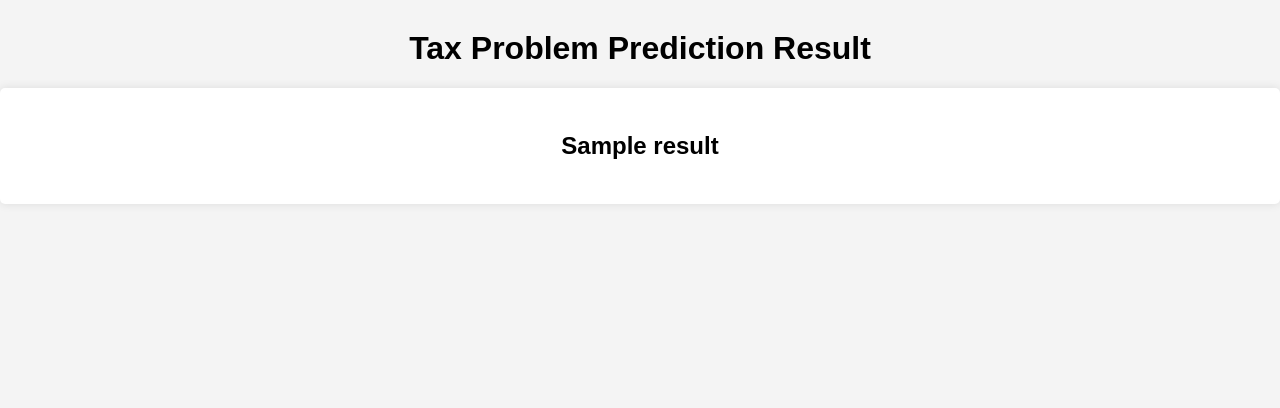
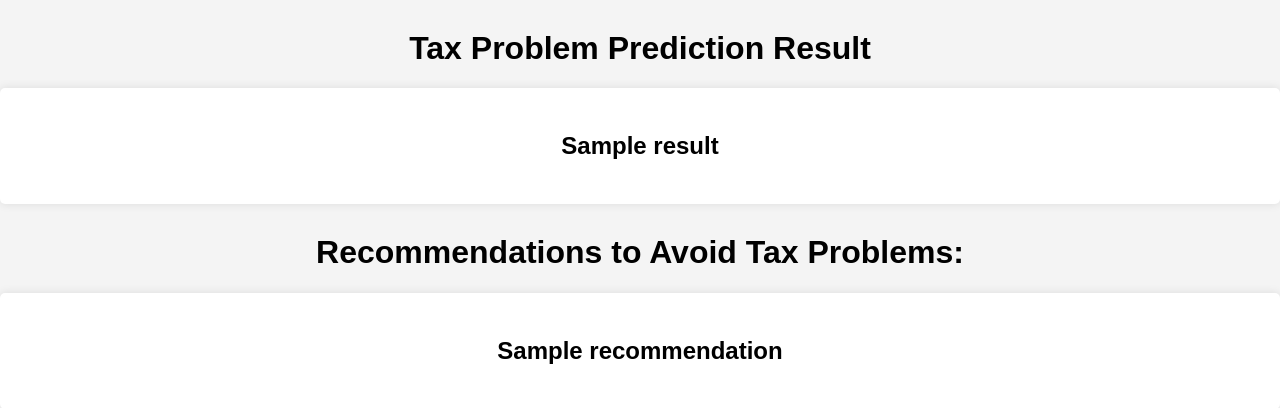
Before and after one commit to FaresChernii/Tax-Prediction, a Flask app: template templates/result.html in a window 1280 px wide. Shown: the top 408 px of the page. Run offline with Flask 3, Linux system fonts and the light colour scheme; the template is opened without the code that fills it: most values are stand-ins (such as "Sample title", 1, 10 or a date in 2020).

Commit message:
third commit

```diff
--- a/app.py
+++ b/app.py
@@ -3,12 +3,16 @@
 from flask import Flask, render_template, request, redirect, url_for
 import joblib
 import pandas as pd
+import openai  # Import the OpenAI library
 
 app = Flask(__name__, template_folder='templates')
+
+api_key = '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'
 
 @app.route('/', methods=['GET', 'POST'])
 def index():
     result = None
+    recommendations = None
     if request.method == 'POST':
         # Get user input from the form
         entreprise_id = int(request.form['entreprise_id'])
@@ -61,15 +65,44 @@ def index():
         else:
             result = "A tax problem is predicted for the company."
 
-        return redirect(url_for('show_result', prediction=result))
+        # Prepare the input prompt for GPT-3
+        input_prompt = "Tax Problem Description:\n"
+        input_prompt += f"- Entreprise ID: {entreprise_id}\n"
+        input_prompt += f"- Industry: {industrie}\n"
+        input_prompt += f"- Chiffre d'affaires: {chiffre_affaires}\n"
+        input_prompt += f"- Dépenses: {depenses}\n"
+        input_prompt += f"- Employés: {employes}\n"
+        input_prompt += f"- Catégorie d'actifs: {categorie_actifs}\n"
+        input_prompt += f"- Valeur d'actifs: {valeur_actifs}\n"
+        input_prompt += f"- Âge d'actifs: {age_actifs}\n"
+        input_prompt += f"- Imposition supplémentaire évaluée: {imposition_eval}\n"
+        input_prompt += f"- Créances irrécouvrables: {creances_irrecouvrables}\n"
+        input_prompt += f"- Probleme fiscale: {result}\n"
+        input_prompt += "Recommendation:"
+
+        # Make the API call to GPT-3
+        response = openai.Completion.create(
+            engine="text-davinci-002",
+            prompt=input_prompt,
+            max_tokens=300,  # Adjust the number of tokens as needed
+            api_key=api_key
+        )
+
+        # Extract the generated recommendation from the GPT-3 response
+        recommendation = response.choices[0].text.strip()
+
+        return redirect(url_for('show_result', prediction=result, recommendation=recommendation))
 
     return render_template('index.html')
+
+
+
 @app.route('/result')
 def show_result():
     # Get the prediction result from the query parameters
     result = request.args.get('prediction')
-
-    return render_template('result.html', result=result)
+    recommendation = request.args.get('recommendation')
+    return render_template('result.html', result=result, recommendation=recommendation)
 
 if __name__ == '__main__':
     app.run(debug=True)
--- a/templates/result.html
+++ b/templates/result.html
@@ -30,7 +30,14 @@
             text-align: center;
             margin-top: 20px;
         }
-
+        #recommendation {
+            background: #ffffff;
+            padding: 20px;
+            border-radius: 5px;
+            box-shadow: 0px 0px 10px rgba(0, 0, 0, 0.1);
+            text-align: center;
+            margin-top: 20px;
+        }
         p {
             font-size: 24px;
             font-weight: bold;
@@ -42,5 +49,9 @@
     <div id="result">
         <p>{{ result }}</p>
     </div>
+    <h1>Recommendations to Avoid Tax Problems:</h1>
+    <div id="recommendation">
+        <p>{{ recommendation }}</p>
+    </div>
 </body>
 </html>
```
